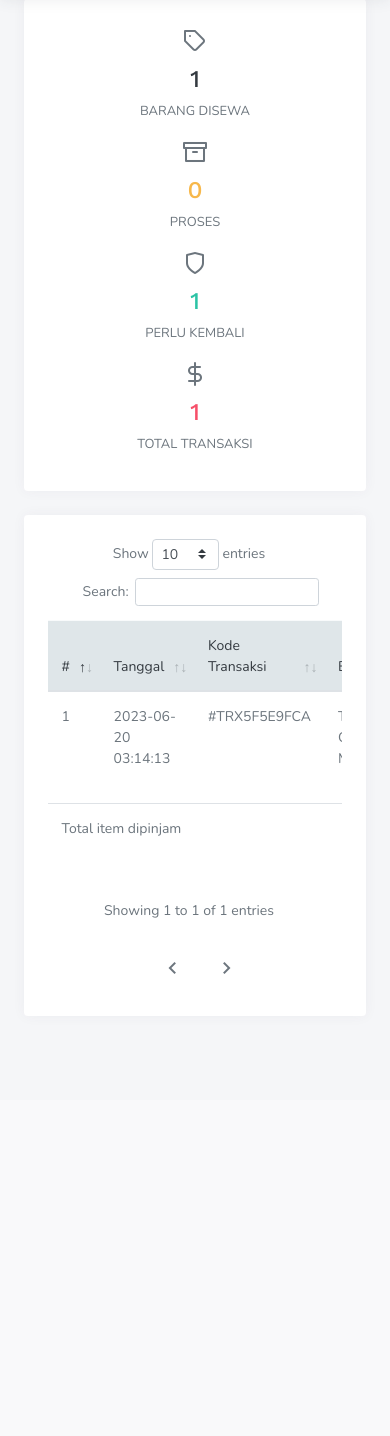
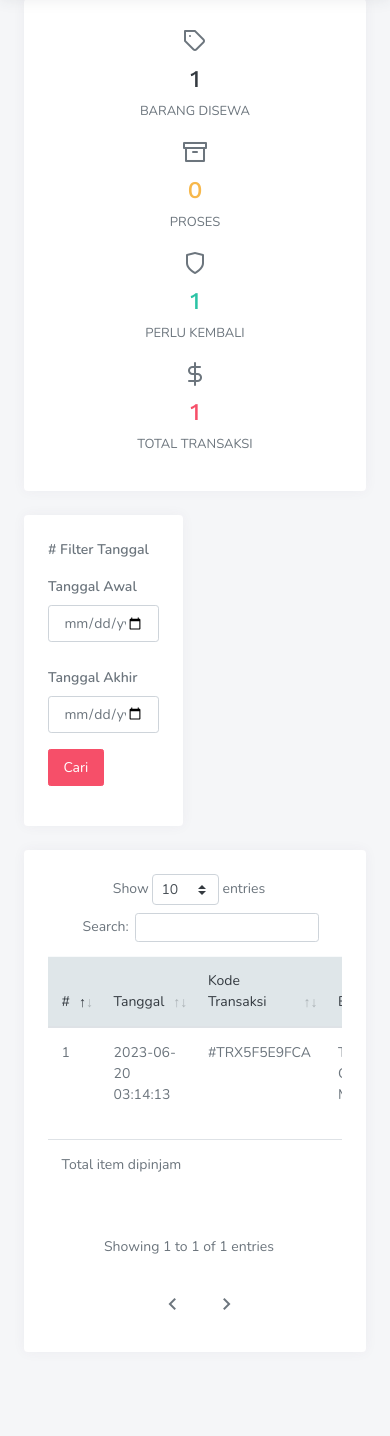
Before and after one commit to blowebdev/penyewaan_alat_camping, a PHP site: page /penyewaan_alat_camping/index.php?page=item_harus_dikembalikan in a window 390 px wide. Shown: the part 71-1507 px from the top of the page. Before the commit the page ends 1045 px from the top, so only its background shows below. Run offline with PHP 8.4, Linux system fonts and the light colour scheme; a user stored in the database is signed in; data comes from the database, SQL or seed files in the repository; data that the repository does not hold is empty; some libraries are stand-ins or nearby versions.

Commit message:
perbaikan

```diff
--- a/pages/item_harus_dikembalikan.php
+++ b/pages/item_harus_dikembalikan.php
@@ -115,6 +115,36 @@ if (isset($_REQUEST['update_lunas'])) {
 }
 
 ?>
+
+
+<div class="row">
+  <div class="col-6">
+    <div class="card-box">
+      <label># Filter Tanggal</label>
+
+      <form action="" method="POST">
+        <div class="form-group row">
+          <label class="col-sm-4 col-form-label" for="example-date">Tanggal Awal</label>
+          <div class="col-sm-10">
+            <input class="form-control" type="date" value="<?php echo $_REQUEST['tgl_awal']; ?>" name="tgl_awal" id="example-date">
+          </div>
+        </div>
+        <div class="form-group row">
+          <label class="col-sm-4 col-form-label" for="example-date">Tanggal Akhir</label>
+          <div class="col-sm-10">
+            <input class="form-control" type="date" value="<?php echo $_REQUEST['tgl_akhir']; ?>"  name="tgl_akhir" id="example-date">
+          </div>
+        </div>
+        <div class="form-group row">
+          <div class="col-sm-10">
+            <button class="btn btn-danger" type="submit" name="filter_tanggal">Cari</button>
+          </div>
+        </div>
+
+      </form>
+    </div>
+  </div>
+</div>
 <div class="row">
     <div class="col-12">
         <div class="card-box">
@@ -145,10 +175,28 @@ if (isset($_REQUEST['update_lunas'])) {
                                     $q = "WHERE a.kode_transaksi='".$_REQUEST['id']."' ";
                                 }else{
                                     if(in_array($_SESSION['level'],array('1'))) {
-                                        $q = "";
+
+                                        if (isset($_REQUEST['filter_tanggal'])) {
+                                          $filtere_tanggal = "WHERE create_at>='".$_REQUEST['tgl_awal']."' AND create_at<='".$_REQUEST['tgl_akhir']."'";
+                                        }else{
+                                          $filtere_tanggal = "";
+                                        }
+                                        $q = "".$filtere_tanggal ;
                                     }else{
-                                        $q = "WHERE a.id_pelanggan='".$_SESSION['id_pelanggan']."' ";
+                                        if (isset($_REQUEST['filter_tanggal'])) {
+                                          $filtere_tanggal = "AND create_at>='".$_REQUEST['tgl_awal']."' AND create_at<='".$_REQUEST['tgl_akhir']."'";
+                                        }else{
+                                          $filtere_tanggal = "";
+                                        }
+                                        $q = "WHERE a.id_pelanggan='".$_SESSION['id_pelanggan']."' ".$filtere_tanggal;
                                     }
+                                }
+
+
+                                if (isset($_REQUEST['filter_tanggal'])) {
+                                  $tgl = "AND v.create_at>='".$_REQUEST['tgl_awal']."' AND v.create_at<='".$_REQUEST['tgl_akhir']."'";
+                                }else{
+                                  $tgl="";
                                 }
 
                                 if($_REQUEST['id']=='item_harus_kembali'){
@@ -166,7 +214,7 @@ if (isset($_REQUEST['update_lunas'])) {
                                    DATEDIFF(NOW(),a.tgl_selesai) AS sisa_hari
                                    FROM `master_detail_transaksi` as a
                                    LEFT JOIN master_produk as b ON a.id_produk = b.id
-                                   ) as v WHERE v.status='Perlu dikembalikan'  AND v.status_up<>'SUDAH' AND v.sisa_hari<>''");
+                                   ) as v WHERE v.status='Perlu dikembalikan'  AND v.status_up<>'SUDAH' AND v.sisa_hari<>'' ".$tgl);
                                 }elseif ($_REQUEST['id']=='item_sudah_kembali') {
                                  $trxsql =mysqli_query($conn,"
                                    SELECT v.*, SUM(v.qty) as total FROM (
@@ -182,7 +230,7 @@ if (isset($_REQUEST['update_lunas'])) {
                                    DATEDIFF(NOW(),a.tgl_selesai) AS sisa_hari
                                    FROM `master_detail_transaksi` as a
                                    LEFT JOIN master_produk as b ON a.id_produk = b.id
-                                   ) as v WHERE v.status_up='SUDAH' AND v.sisa_hari<>''");
+                                   ) as v WHERE v.status_up='SUDAH' AND v.sisa_hari<>'' ".$tgl);
                                 }elseif ($_REQUEST['id']=='total_barang_dipinjam') {
                                    $trxsql =mysqli_query($conn,"
                                    SELECT v.*, SUM(v.qty) as total FROM (
```
Also changed, not shown: pages/transaksi.php (+40 -2 lines).
